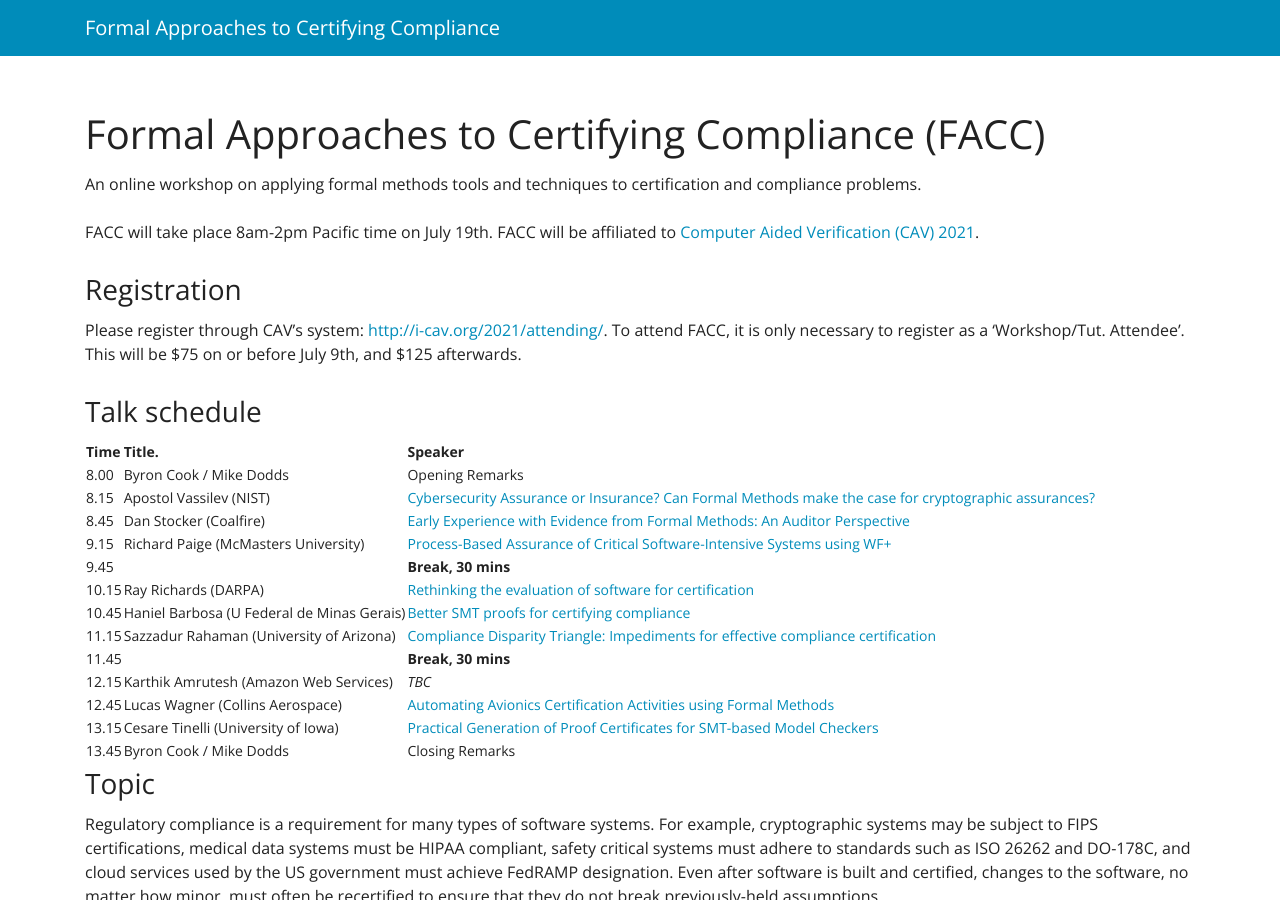
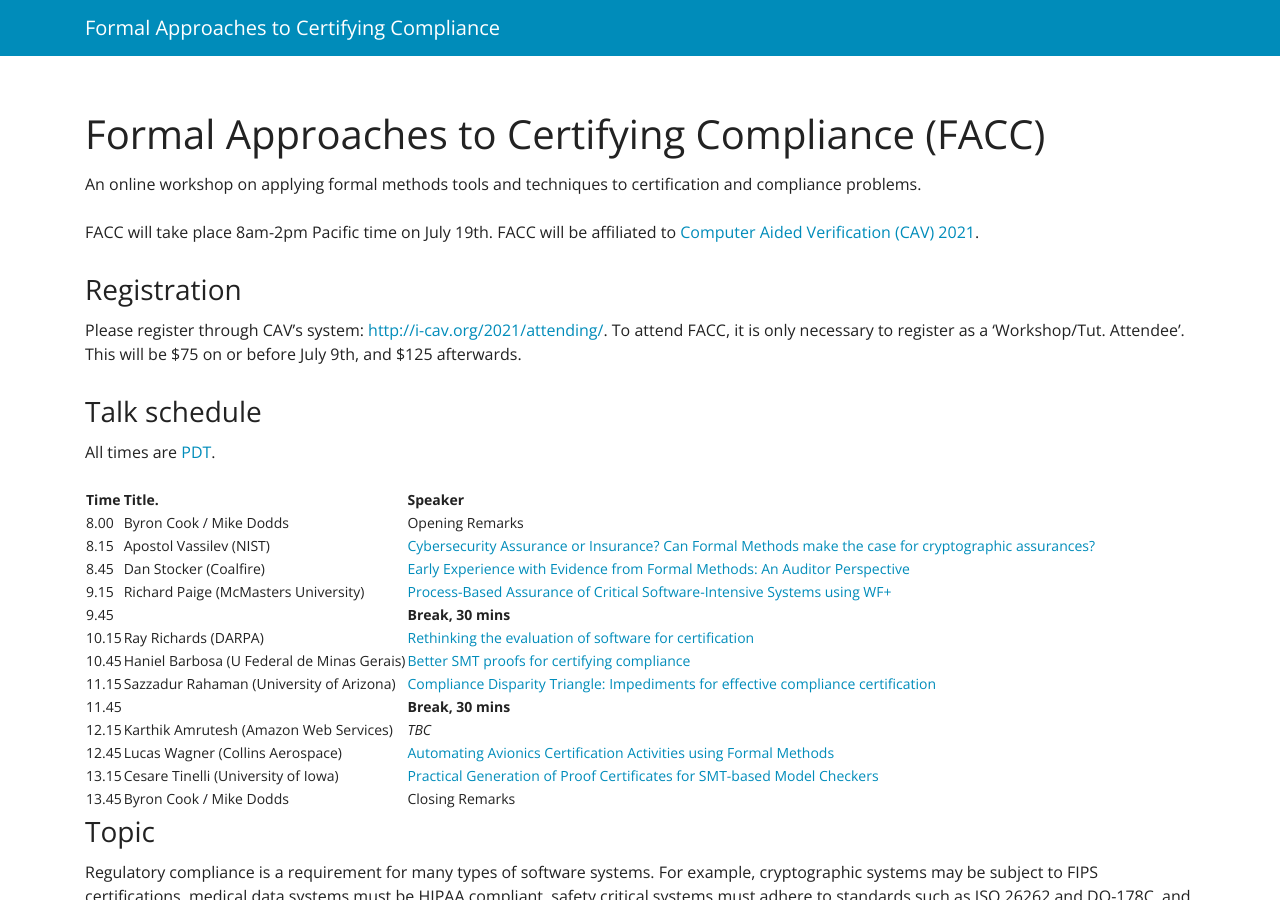
Before and after one commit to facc-workshop-2020/facc-workshop-2021.github.io, a Jekyll site: the page built from index.md, in a window 1280 px wide and 900 px high. Built offline with Jekyll 4.4.1, drawn with Linux system fonts in a browser that asks for light colours.

Commit message:
Added timezone

```diff
--- a/index.md
+++ b/index.md
@@ -12,6 +12,8 @@ FACC will take place 8am-2pm Pacific time on July 19th. FACC will be affiliated
 Please register through CAV’s system: [http://i-cav.org/2021/attending/](http://i-cav.org/2021/attending/). To attend FACC, it is only necessary to register as a 'Workshop/Tut. Attendee'. This will be $75 on or before July 9th, and $125 afterwards.
 
 ### Talk schedule
+
+All times are [PDT](https://www.timeanddate.com/time/zones/pdt).
 
 | Time  | Title.                                    | Speaker |
 | ---   | ---                                       | --- |
```
